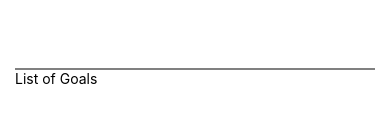
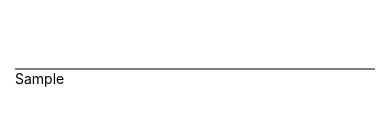
Before and after one commit to Pavithrank02/mobile-app, a React Native app: screen / in a window 390 px wide. Both pictures are taken after typing "Sample" into the empty fields and a click on the button "ADD GOAL". Shown: the part 168-300 px from the top of the page. Built offline with nearby package versions, Linux system fonts and the light colour scheme.

Commit message:
Listing Items

```diff
--- a/App.js
+++ b/App.js
@@ -5,13 +5,14 @@
 export default function App() {
 
   const [goalText, setGoalText] = useState()
+  const [goals, setGoals] = useState([])
 
   function goalInputHandler(text) {
     setGoalText(text)
 
   }
   function addGoalHandler() {
-    console.log(goalText)
+    setGoals((currentGoals) => [...currentGoals, goalText])
 
   }
   return (
@@ -28,7 +29,7 @@
         />
       </View>
       <View style={styles.goalContainer}>
-        <Text>List of Goals</Text>
+        {goals.map((goal, index) => <Text key={index}>{goal}</Text>)}
       </View>
     </View>
   );
```
Also changed, not shown: 1 other file (tests, documents, lock files or other folders).
